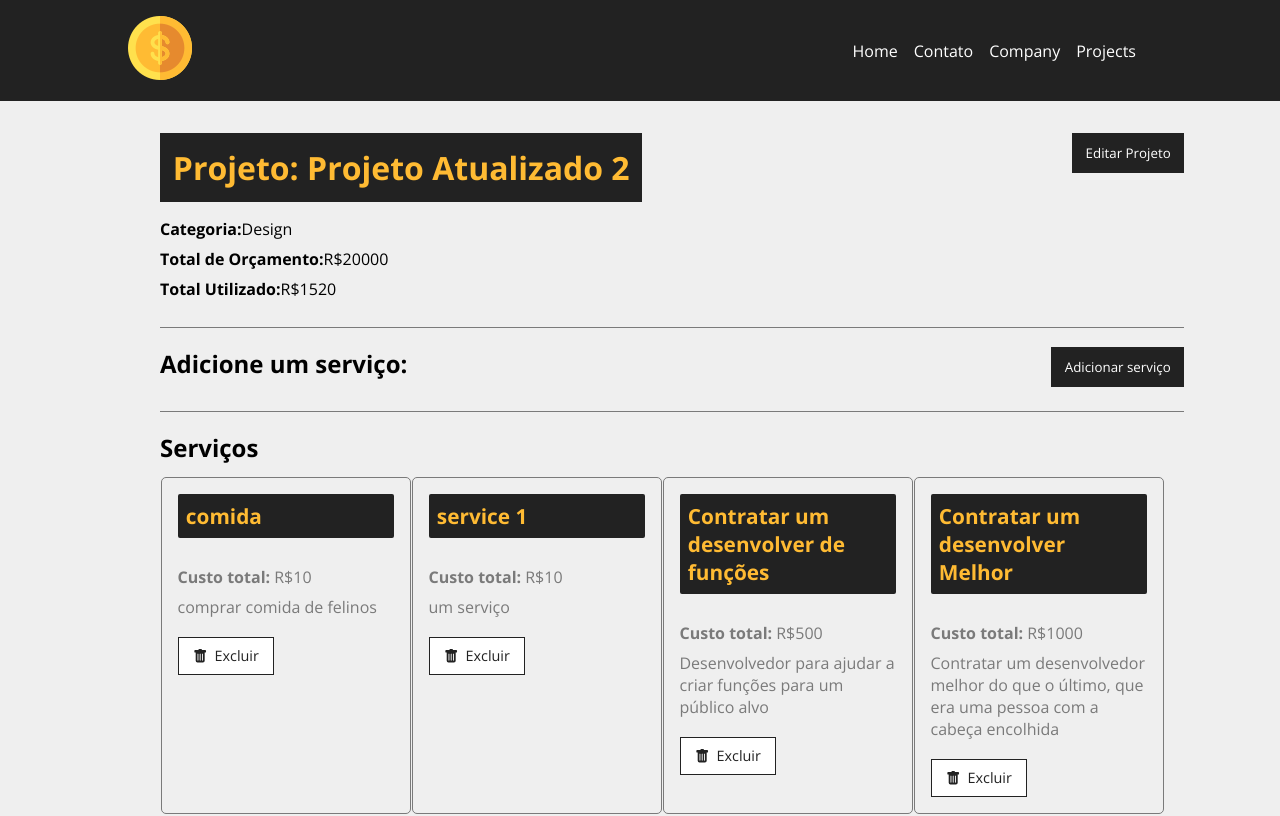
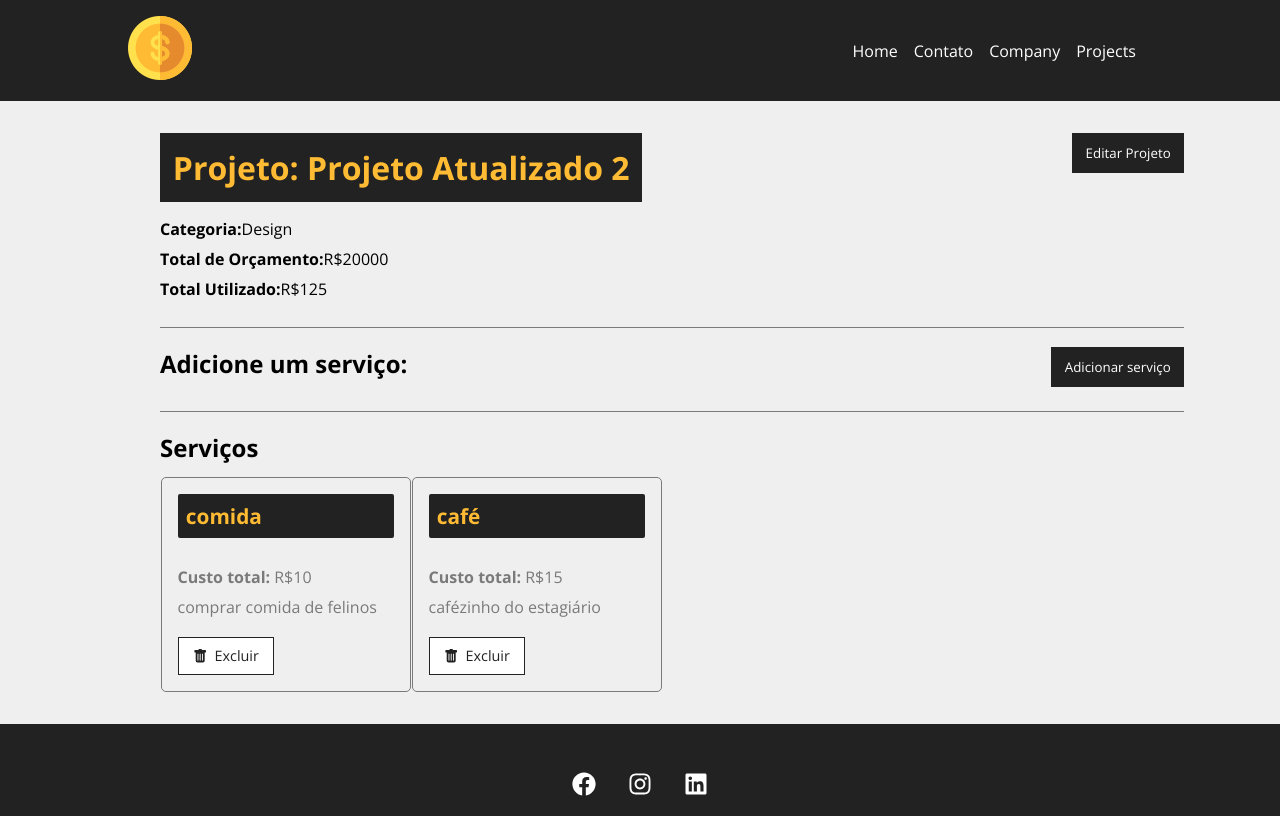
Before and after one commit to Matthsh/Cost, a React (Vite) app: page /project/1 in a window 1280 px wide. Shown: the top 816 px of the page. Built offline with nearby package versions, Linux system fonts and the light colour scheme; data requests are answered from the project's data file.

Commit message:
🔥 finalizado

```diff
--- a/db.json
+++ b/db.json
@@ -7,7 +7,7 @@
         "id": "3",
         "name": "Design"
       },
-      "cost": 1520,
+      "cost": 125,
       "services": [
         {
           "name": "comida",
@@ -16,22 +16,10 @@
           "id": "1b4af3f9-8aff-4a18-9994-1a0beeb9143d"
         },
         {
-          "name": "service 1",
-          "cost": "10",
-          "description": "um serviço",
-          "id": "8622b462-0c68-4666-b9f3-d9ae0322ac63"
-        },
-        {
-          "name": "Contratar um desenvolver de funções",
-          "cost": "500",
-          "description": "Desenvolvedor para ajudar a criar funções para um público alvo",
-          "id": "704b9a5e-bf07-482c-956e-66d8fef72a79"
-        },
-        {
-          "name": "Contratar um desenvolver Melhor",
-          "cost": "1000",
-          "description": "Contratar um desenvolvedor melhor do que o último, que era uma pessoa com a cabeça encolhida",
-          "id": "85ff7acd-09dc-41c5-aad7-5f337f86c946"
+          "name": "café",
+          "cost": "15",
+          "description": "cafézinho do estagiário",
+          "id": "bad78571-a27a-4aaf-bd97-4739e7172126"
         }
       ],
       "id": 1
--- a/src/components/pages/Project.jsx
+++ b/src/components/pages/Project.jsx
@@ -40,7 +40,28 @@ export default function Project() {
         }, 2000)
     }, [id])
 
-    function removeService() {
+    function removeService(id, cost) {
+        setMessage('')
+        const serviceUpdated = project.services.filter((service) => service.id !== id)
+
+        const projectUpdated = project
+
+        projectUpdated.services = serviceUpdated
+        fetch(`http://localhost:5000/projects/${projectUpdated.id}`,{
+            method: 'PATCH',
+            headers: {
+                'Content-Type': 'application/json'
+            },
+            body: JSON.stringify(projectUpdated)
+        })
+        .then(resp => resp.json())
+        .then(data => {
+            setProject(projectUpdated)
+            setServices(serviceUpdated)
+            projectUpdated.cost = parseFloat(projectUpdated.cost) - parseFloat(cost)
+            setMessage("Serviço excluido com sucesso")
+        })
+        .catch(err => console.log(err))
 
     }
 
--- a/src/components/service/ServiceCard.jsx
+++ b/src/components/service/ServiceCard.jsx
@@ -1,10 +1,11 @@
 import styles from '../project/ProjectCard.module.css'
 import {BsFillTrashFill} from 'react-icons/bs'
 
-export default function ServiceCard({id, name, cost, description, key, handleRemove}) {
+export default function ServiceCard({id, name, cost, description, handleRemove}) {
 
     const remove = (e) => {
-
+        e.preventDefault()
+        handleRemove(id, cost)
     }
 
     return(
```
Also changed, not shown: src/img/excluir serviço.png (added), src/img/serviço excluido.png (added).
